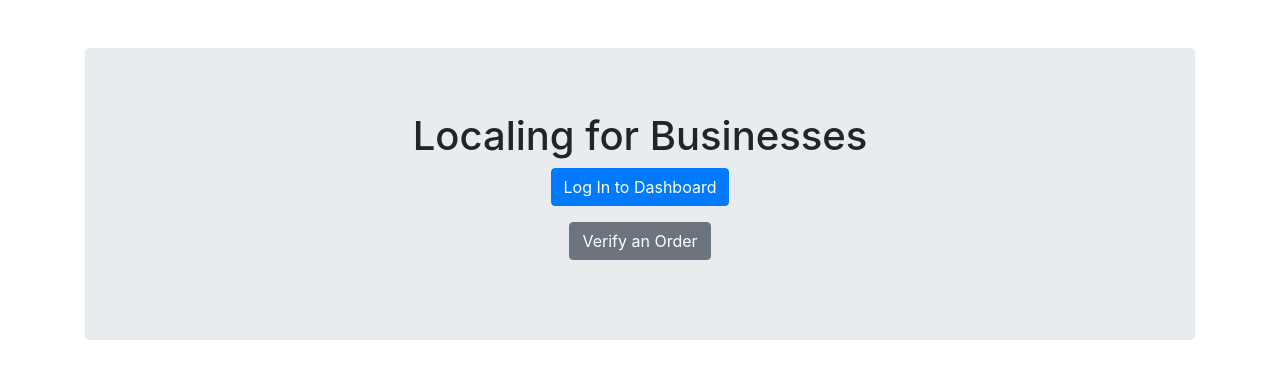
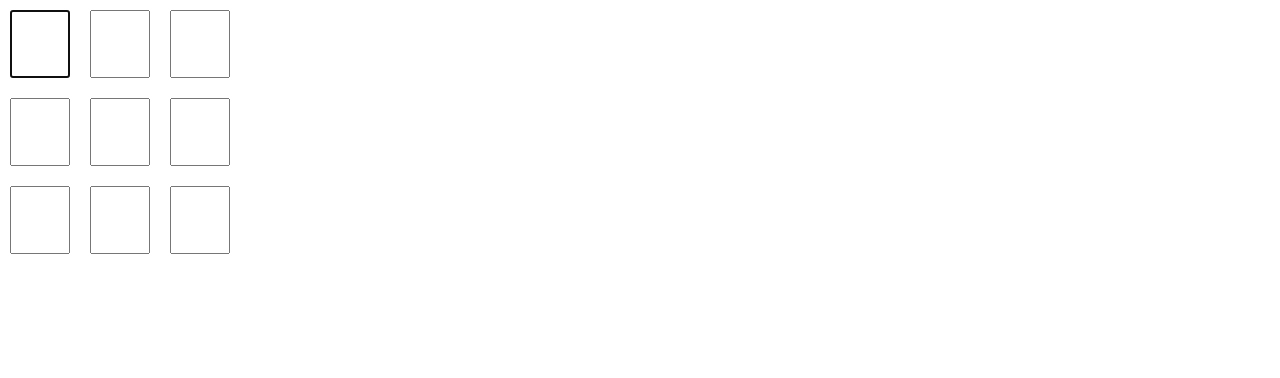
Before and after one commit to Localing/business-dashboard, a React (Create React App) app: page /otp in a window 1280 px wide. Shown: the top 378 px of the page. Built offline with nearby package versions, Linux system fonts and the light colour scheme.

Commit message:
OTP component

```diff
--- a/package.json
+++ b/package.json
@@ -11,12 +11,14 @@
     "@types/react": "^16.9.0",
     "@types/react-dom": "^16.9.0",
     "@types/react-router-dom": "^5.1.5",
+    "@types/styled-components": "^5.1.2",
     "bootstrap": "^4.5.0",
     "react": "^16.13.1",
     "react-bootstrap": "^1.3.0",
     "react-dom": "^16.13.1",
     "react-router-dom": "^5.2.0",
     "react-scripts": "3.4.1",
+    "styled-components": "^5.1.1",
     "typescript": "~3.9.7"
   },
   "scripts": {
--- a/src/App.tsx
+++ b/src/App.tsx
@@ -1,13 +1,17 @@
 import React from 'react';
 import { BrowserRouter as Router, Switch, Route } from "react-router-dom";
 import Home from './components/Home';
+import OTPInput from './components/OTP';
 
 function App() {
   return (
     <Router>
       <Switch>
-        <Route path="/">
+        <Route exact path="/">
           <Home />
+        </Route>
+        <Route path="/otp">
+          <OTPInput numGroups={3} numInGroup={3} onComplete={(val:string) => {console.log(val)}} />
         </Route>
       </Switch>
     </Router>
--- /dev/null
+++ b/src/components/OTP.tsx
@@ -0,0 +1,190 @@
+import React, { FunctionComponent, useState, useEffect, useRef } from 'react';
+import styled from 'styled-components';
+
+type OnChangeEvent = React.ChangeEvent<HTMLInputElement>;
+type OnFocusEvent = React.FocusEvent<HTMLInputElement>;
+
+// Prop type declarations
+type SingleOTPProps = {
+  initial: number,
+  shouldAutoFocus: Boolean,
+  shouldFocus: Boolean,
+  value: number | string,
+  onKeyDown: Function,
+  onChange: Function,
+  onFocus: Function
+}
+
+type OTPProps = {
+  numGroups: number,
+  numInGroup: number,
+  onComplete: Function
+}
+
+// Component styles
+const SingleOTPInputBox = styled.input`
+  margin: 10px;
+  padding: 20px;
+  width: 60px;
+`;
+
+const SingleOTPInput:FunctionComponent<SingleOTPProps> = props => {
+  const singleOTPInputEl = useRef<HTMLInputElement>(null);
+  const [value, setValue] = useState<number|string>('');
+
+  useEffect(() => {
+    if(props.shouldAutoFocus && singleOTPInputEl && singleOTPInputEl.current) {
+      singleOTPInputEl.current.focus();
+    }
+  }, [props.shouldAutoFocus]);
+
+  useEffect(() => {
+    if(props.shouldFocus && singleOTPInputEl && singleOTPInputEl.current) {
+      singleOTPInputEl.current.focus();
+    }
+  }, [props.shouldFocus]);
+
+  useEffect(() => {
+    if (props.value !== undefined) {
+      setValue(props.value);
+    }
+  }, [props.value]);
+
+  return <>
+      <SingleOTPInputBox
+        autoComplete="off"
+        type={'tel'}
+        value={value}
+        onChange={(e) => props.onChange(e)}
+        onKeyDown={(e) => props.onKeyDown(e)}
+        onFocus={(e) => props.onFocus(e)}
+        ref={singleOTPInputEl}
+      />
+  </>
+}
+
+const OTPInput:FunctionComponent<OTPProps> = (props) => {
+  let initialOTPValue: (number|string)[] = [];
+  initialOTPValue.length = props.numGroups * props.numInGroup;
+
+  const [numFocus, setNumFocus] = useState(0);
+  const [OTPValue, setOTPValue] = useState(initialOTPValue);
+
+
+  // Check if number is out of range, if below select first item, if above check for submit event
+  useEffect(() => {
+    if (numFocus < 0) {
+      setNumFocus(0);
+    } else if (numFocus >= props.numGroups * props.numInGroup) {
+      // If not complete, return to last position
+       if (!checkForCompleteOTP()) setNumFocus(props.numGroups * props.numInGroup - 1);
+       // Complete - return value
+       else props.onComplete(OTPValue.join(''))
+    }
+  }, [numFocus]);
+
+  const checkInputValue = (val: string): Boolean => {
+    if (!isNaN(Number(val)) && val.trim().length === 1) {
+      return true;
+    }
+    return false;
+  }
+
+  const changeOneOTPValue = (val: number|string,pos: number) => {
+    let inputValueTemp: (number|string)[] = OTPValue;
+    inputValueTemp[pos] = val;
+    setOTPValue(inputValueTemp);
+  }
+
+  const handleOnChange = (e: OnChangeEvent) => {
+    if (checkInputValue(e.target.value)) {
+      changeOneOTPValue(Number(e.target.value), numFocus);
+      setNumFocus(numFocus + 1);
+    } else {
+      // Clear the input box
+      changeOneOTPValue('', numFocus);
+    }
+  }
+
+  const handleKeyDown = (e: KeyboardEvent) => {
+    if (e.key === 'Backspace') {
+      e.preventDefault();
+      changeOneOTPValue('', numFocus);
+
+      setNumFocus(numFocus - 1);
+
+    } else if (e.key === 'Delete') {
+      e.preventDefault();
+      changeOneOTPValue('', numFocus);
+
+    } else if (e.key === 'ArrowLeft') {
+      e.preventDefault();
+      setNumFocus(numFocus - 1);
+
+    } else if (e.key === 'ArrowRight') {
+      e.preventDefault();
+      setNumFocus(numFocus + 1);
+
+    } else if (
+      e.key === ' ' ||
+      e.key === 'Spacebar' ||
+      e.key === 'Space'
+    ) {
+      e.preventDefault();
+    }
+  }
+
+  const checkForCompleteOTP = (): boolean => {
+    // Check if any boxes unfilled
+    if (OTPValue.includes('')) return false;
+
+    // Check all items are numbers
+    if (isNaN(Number(OTPValue.join('')))) return false;
+
+    // Check number is the correct length
+    if (OTPValue.join('').length !== (props.numGroups * props.numInGroup)) return false;
+
+    return true;
+  }
+
+  const renderInputs = (): React.ReactChild[] => {
+    const inputs: React.ReactChild[] = [];
+
+    // To clear input, set display to ''
+    let displayValues: (number|string)[] = OTPValue.map( val => (val === undefined) ? '' : val);
+
+    for (let i = 0; i < props.numGroups; i++) {
+      let subInputGroup = []
+
+      for (let j = 0; j < props.numInGroup; j++) {
+        subInputGroup.push(
+            <SingleOTPInput
+            key={j}
+            initial={0}
+            shouldFocus={numFocus === (i*props.numInGroup + j)}
+            shouldAutoFocus={i*props.numInGroup + j === 0}
+            value={displayValues[i*props.numInGroup + j]}
+            onChange={handleOnChange}
+            onKeyDown={handleKeyDown}
+            onFocus={(e: OnFocusEvent) => {
+              setNumFocus(i*props.numInGroup + j);
+              e.target.select();
+            }}
+          />
+        )
+      }
+
+      inputs.push(<div key={i}>{subInputGroup}</div>);
+
+    }
+    return inputs;
+  }
+
+  return <>
+    <div>
+      {renderInputs()}
+    </div>
+  </>
+}
+
+export default OTPInput;
```
Also changed, not shown: 1 other file (tests, documents, lock files or other folders).
